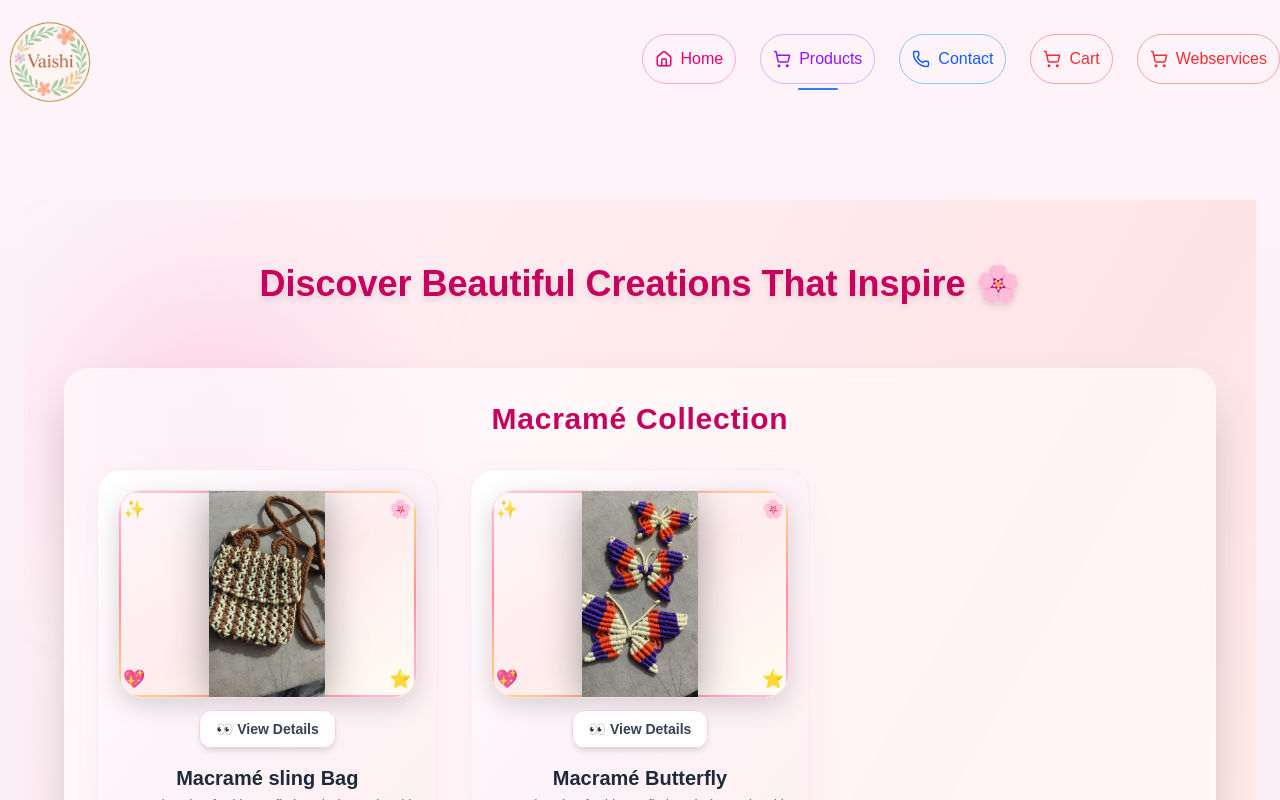
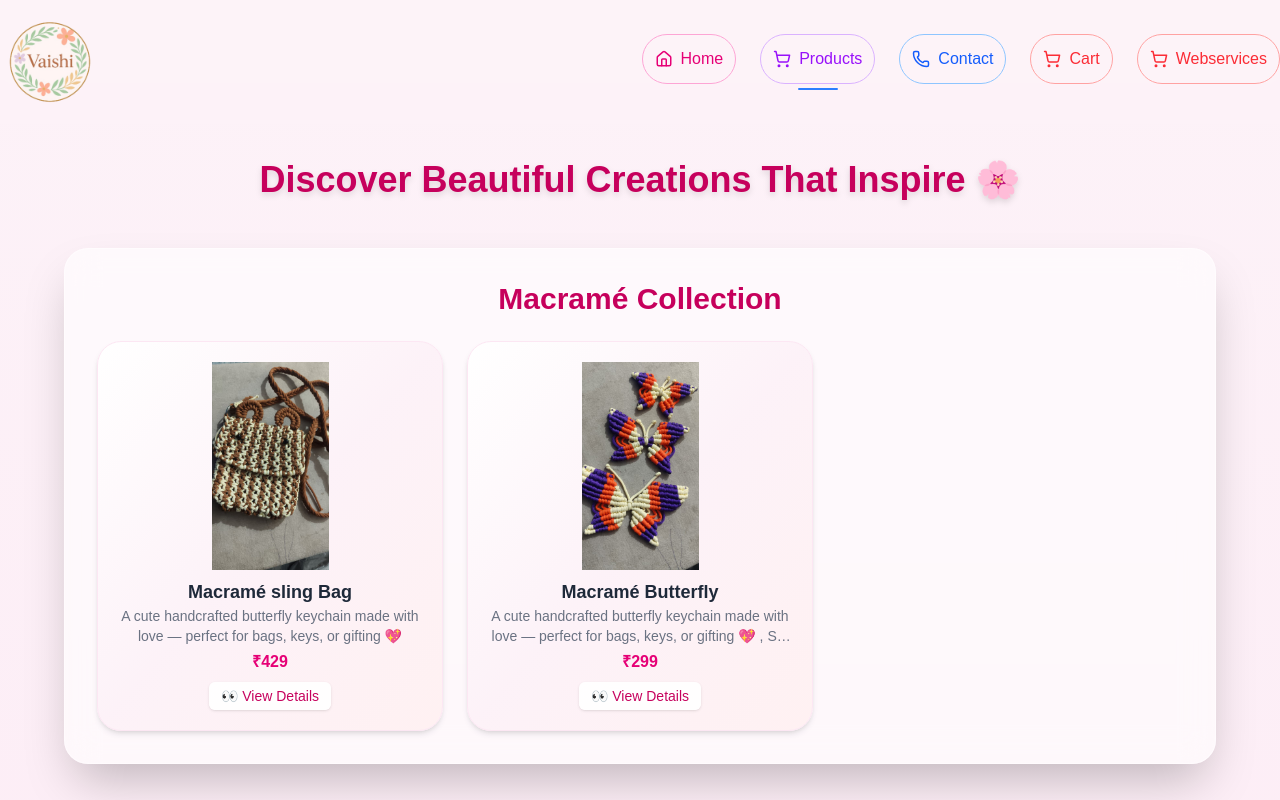
Before and after one commit to vaishnaviyadav25/business, a Next.js app: page /product in a window 1280 px wide. Shown: the top 800 px of the page. Built offline with nearby package versions, Linux system fonts and the light colour scheme.

Commit message:
Fix the layout issues

```diff
--- a/src/components/Productpage.tsx
+++ b/src/components/Productpage.tsx
@@ -31,10 +31,7 @@ const products: Product[] = [
     category: "Macramé",
     name: "Macramé sling Bag",
     price: 429,
-    images: [
-      "/Bag.jpeg",
-      "/bag1.jpeg",
-    ],
+    images: ["/Bag.jpeg", "/bag1.jpeg"],
     desc: "A cute handcrafted butterfly keychain made with love — perfect for bags, keys, or gifting 💖",
     material: "Premium cotton macramé thread",
     size: "10 cm x 6 cm",
@@ -45,10 +42,7 @@ const products: Product[] = [
     category: "Macramé",
     name: "Macramé Butterfly",
     price: 299,
-    images: [
-      "/Butterflies.jpeg",
-      "/Butterflies1.jpeg",
-    ],
+    images: ["/Butterflies.jpeg", "/Butterflies1.jpeg"],
     desc: "A cute handcrafted butterfly keychain made with love — perfect for bags, keys, or gifting 💖 , Set of 3 ",
     material: "Premium cotton macramé thread",
     size: "10 cm x 6 cm",
@@ -59,9 +53,7 @@ const products: Product[] = [
     category: "Beaded Art 🎨 ",
     name: "Colorful Beaded Keychain",
     price: 159,
-    images: [
-      "/Keychain.jpeg", // save your image in public folder as keychain.jpeg
-    ],
+    images: ["/Keychain.jpeg"],
     desc: "Vibrant handmade beaded keychain — a perfect accessory for bags, keys, or as a thoughtful gift.",
     material: "Durable high-quality beads and thread",
     size: "Free size",
@@ -72,9 +64,7 @@ const products: Product[] = [
     category: "Beaded Art 🎨 ",
     name: "Beaded Keychain",
     price: 159,
-    images: [
-      "/Key.jpeg", // make sure you save your image in public folder
-    ],
+    images: ["/Key.jpeg"],
     desc: "Handcrafted beaded keychain — colorful, durable, and perfect as a gift or accessory.",
     material: "High-quality beads and thread",
     size: "Free size",
@@ -85,9 +75,7 @@ const products: Product[] = [
     category: "Beaded Art 🎨 ",
     name: "Handmade Beaded Bracelet",
     price: 99,
-    images: [
-      "/bracelet.jpeg", // save your image in public folder as bracelet.jpeg
-    ],
+    images: ["/bracelet.jpeg"],
     desc: "Beautiful handmade beaded bracelet — perfect for daily wear or gifting to loved ones.",
     material: "High-quality beads with elastic thread",
     size: "Free size, stretches to fit most wrists",
@@ -115,14 +103,12 @@ const products: Product[] = [
     price: 99,
     images: [
       "https://5.imimg.com/data5/SELLER/Default/2023/10/356882773/RM/JT/RC/394432/whatsapp-image-2023-10-29-at-9-30-33-am-1000x1000.jpeg",
-
     ],
     desc: "Hand-made hair clip . Beautiful flowers and leaves -- lightweight  and elegant.(pack of 2)",
     material: "cotton cloth ",
     size: "Free size",
     care: "Dry clean only.",
   },
-
 ];
 
 export default function Productpage() {
@@ -151,15 +137,11 @@ export default function Productpage() {
   const categories = Array.from(new Set(products.map((p) => p.category)));
 
   return (
-    <div className="min-h-screen bg-gradient-to-b from-pink-50 to-pink-100 py-10 px-6 mt-10">
-      <div className="relative min-h-screen py-16 px-6 mt-10 overflow-hidden">
-        <div className="absolute inset-0 bg-gradient-to-br from-pink-50 via-rose-100 to-amber-50 animate-gradient-slow"></div>
-        <div className="absolute top-20 left-10 w-72 h-72 bg-pink-300/30 rounded-full blur-3xl"></div>
-        <div className="absolute bottom-10 right-10 w-80 h-80 bg-rose-400/20 rounded-full blur-3xl"></div>
-
+    <div className="min-h-screen bg-gradient-to-b from-pink-50 to-pink-100 py-10 px-4 sm:px-6">
+      <div className="relative min-h-screen py-10 overflow-hidden">
         <div className="relative z-10">
           <motion.h1
-            className="text-4xl font-extrabold text-center text-pink-700 mb-16 drop-shadow-md"
+            className="text-3xl sm:text-4xl font-extrabold text-center text-pink-700 mb-12 drop-shadow-md"
             initial={{ opacity: 0, y: -20 }}
             animate={{ opacity: 1, y: 0 }}
             transition={{ duration: 0.8 }}
@@ -170,17 +152,17 @@ export default function Productpage() {
           {categories.map((cat, i) => (
             <motion.div
               key={cat}
-              className="max-w-6xl mx-auto mb-20 bg-white/60 backdrop-blur-lg border border-white/40 shadow-2xl rounded-3xl p-8 hover:shadow-pink-200 transition-all duration-500"
+              className="max-w-6xl mx-auto mb-16 bg-white/60 backdrop-blur-lg border border-white/40 shadow-2xl rounded-3xl p-6 sm:p-8 transition-all duration-500"
               initial={{ opacity: 0, y: 50 }}
               whileInView={{ opacity: 1, y: 0 }}
               transition={{ duration: 0.8, delay: i * 0.2 }}
               viewport={{ once: true }}
             >
-              <h2 className="text-3xl font-semibold text-pink-700 mb-8 tracking-wide text-center">
+              <h2 className="text-2xl sm:text-3xl font-semibold text-pink-700 mb-6 text-center">
                 {cat} Collection
               </h2>
 
-              <div className="grid sm:grid-cols-2 md:grid-cols-3 gap-8">
+              <div className="grid grid-cols-2 sm:grid-cols-2 md:grid-cols-3 gap-4 sm:gap-6">
                 {products
                   .filter((p) => p.category === cat)
                   .map((product) => (
@@ -191,70 +173,32 @@ export default function Productpage() {
                         setActiveImage(0);
                         setQuantity(1);
                       }}
-                      className="group relative rounded-3xl bg-gradient-to-br from-white via-pink-50 to-rose-50
-             border border-pink-100 shadow-[0_8px_30px_rgb(249,168,212,0.15)]
-             hover:shadow-[0_8px_40px_rgb(244,114,182,0.3)] transition-all duration-500
-             cursor-pointer overflow-hidden flex flex-col items-center p-5"
+                      className="group relative rounded-3xl bg-gradient-to-br from-white via-pink-50 to-rose-50 border border-pink-100 shadow-md hover:shadow-lg transition-all duration-500 cursor-pointer overflow-hidden flex flex-col items-center p-3 sm:p-5"
                       whileHover={{ scale: 1.03 }}
                       whileTap={{ scale: 1.01 }}
                     >
-                      {/* Image Section */}
-                      {/* Image Section (Shiny 3D Version) */}
-                      <div
-                        className="
-    relative w-full h-52 overflow-hidden rounded-3xl
-    flex items-center justify-center
-    bg-gradient-to-br from-pink-50 via-rose-100 to-amber-50
-    shadow-[0_8px_25px_rgba(0,0,0,0.15)]
-    border border-pink-200/60
-    group-hover:shadow-[0_12px_40px_rgba(0,0,0,0.25)]
-    transition-all duration-500
-  "
-                      >
-                        {/* Soft glow overlay */}
-                        <div className="absolute inset-0 bg-white/30 pointer-events-none" />
-
-                        {/* Corner Emojis */}
-                        <div className="absolute top-1 left-1 text-lg">✨</div>
-                        <div className="absolute top-1 right-1 text-lg">🌸</div>
-                        <div className="absolute bottom-1 left-1 text-lg">💖</div>
-                        <div className="absolute bottom-1 right-1 text-lg">⭐</div>
-
-                        {/* Gradient borders */}
-                        <div className="absolute top-0 left-0 w-full h-[2px] bg-gradient-to-r from-pink-300 via-rose-400 to-amber-300 opacity-70"></div>
-                        <div className="absolute bottom-0 left-0 w-full h-[2px] bg-gradient-to-r from-amber-300 via-rose-400 to-pink-300 opacity-70"></div>
-                        <div className="absolute top-0 left-0 h-full w-[2px] bg-gradient-to-b from-pink-300 via-rose-400 to-amber-300 opacity-70"></div>
-                        <div className="absolute top-0 right-0 h-full w-[2px] bg-gradient-to-b from-amber-300 via-rose-400 to-pink-300 opacity-70"></div>
-
-                        {/* Shine animation */}
-                        <div
-                          className="
-      absolute -top-10 left-0 w-full h-16
-      bg-white/40 blur-xl opacity-60 rounded-full
-      animate-pulse
-    "
-                        />
-
-                        {/* Product Image */}
+                      <div className="relative w-full h-28 sm:h-52 flex items-center justify-center">
                         <MotionImage
                           src={product.images[0]}
                           alt={product.name}
                           width={400}
                           height={400}
-                          className="
-      w-full h-full object-contain
-      transition-transform duration-700
-      group-hover:scale-110
-      drop-shadow-[0_6px_20px_rgba(0,0,0,0.35)]
-    "
+                          className="w-full h-full object-contain"
                         />
+                      </div>
 
-                                         </div>
+                      <h3 className="mt-2 text-sm sm:text-lg font-semibold text-gray-800 text-center truncate">
+                        {product.name}
+                      </h3>
+                      <p className="text-xs sm:text-sm text-gray-500 line-clamp-2 text-center">
+                        {product.desc}
+                      </p>
+                      <p className="mt-1 text-pink-600 font-bold text-center">
+                        ₹{product.price}
+                      </p>
+
                       <button
-  className="mt-3 bg-white/90 backdrop-blur-md
-  px-4 py-2 rounded-xl shadow-md border border-pink-200
-  text-gray-700 font-semibold text-sm
-  hover:shadow-lg hover:scale-105 transition-all duration-300"
+                        className="mt-2 bg-white/90 backdrop-blur-md px-3 py-1 rounded-md text-xs sm:text-sm text-pink-700 shadow-sm hover:shadow-md transition-all duration-300"
                         onClick={() => {
                           setSelectedProduct(product);
                           setActiveImage(0);
@@ -263,24 +207,7 @@ export default function Productpage() {
                       >
                         👀 View Details
                       </button>
-
-
-
-                      {/* Product Details */}
-                      <div className="w-full text-center mt-4 space-y-1">
-                        <h2 className="text-lg sm:text-xl font-semibold text-gray-800 group-hover:text-pink-700 transition-colors">
-                          {product.name}
-                        </h2>
-                        <p className="text-sm text-gray-500 line-clamp-2 leading-snug">
-                          {product.desc}
-                        </p>
-                        <p className="text-xl font-bold text-pink-600 mt-2">₹{product.price}</p>
-                      </div>
-
-                      {/* Decorative glow */}
-                      <div className="absolute -bottom-10 -right-10 w-40 h-40 bg-pink-200/40 rounded-full blur-3xl opacity-0 group-hover:opacity-100 transition-all duration-700"></div>
                     </motion.div>
-
                   ))}
               </div>
             </motion.div>
@@ -288,7 +215,7 @@ export default function Productpage() {
         </div>
       </div>
 
-      {/* Modal */}
+      {/* Modal remains same as your desktop layout */}
       <AnimatePresence>
         {selectedProduct && (
           <motion.div
@@ -302,7 +229,7 @@ export default function Productpage() {
               initial={{ scale: 0.9, opacity: 0 }}
               animate={{ scale: 1, opacity: 1 }}
               exit={{ scale: 0.9, opacity: 0 }}
-              transition={{ type: 'spring', damping: 20, stiffness: 120 }}
+              transition={{ type: "spring", damping: 20, stiffness: 120 }}
             >
               {/* Close button */}
               <button
@@ -312,6 +239,7 @@ export default function Productpage() {
                 ×
               </button>
 
+              {/* Modal content remains the same */}
               <div className="flex flex-col md:flex-row gap-8 md:gap-10">
                 <div className="flex-1">
                   <motion.div
@@ -319,70 +247,16 @@ export default function Productpage() {
                     initial={{ opacity: 0, scale: 0.95, y: 10 }}
                     animate={{ opacity: 1, scale: 1, y: 0 }}
                     transition={{ duration: 0.35 }}
-                    className="
-    relative
-    rounded-3xl
-    overflow-hidden
-    w-full
-    h-80
-    flex
-    items-center
-    justify-center
-
-    bg-gradient-to-br from-pink-50 via-rose-100 to-amber-50
-    shadow-[0_12px_40px_rgba(0,0,0,0.18)]
-    border border-pink-200/60
-
-    hover:shadow-[0_20px_55px_rgba(0,0,0,0.28)]
-    hover:scale-[1.02]
-    transition-all duration-500
-  "
+                    className="relative rounded-3xl overflow-hidden w-full h-80 flex items-center justify-center bg-gradient-to-br from-pink-50 via-rose-100 to-amber-50 shadow-[0_12px_40px_rgba(0,0,0,0.18)] border border-pink-200/60 hover:shadow-[0_20px_55px_rgba(0,0,0,0.28)] hover:scale-[1.02] transition-all duration-500"
                   >
-                    {/* Soft inner glow ring */}
-                    <div
-                      className="
-      absolute inset-0 pointer-events-none
-      bg-gradient-to-br from-white/40 via-transparent to-transparent
-    "
-                    />
-
-                    {/* Shiny emoji corner accents */}
-                    <div className="absolute top-2 left-2 text-xl">✨</div>
-                    <div className="absolute top-2 right-2 text-xl">🌸</div>
-                    <div className="absolute bottom-2 left-2 text-xl">💖</div>
-                    <div className="absolute bottom-2 right-2 text-xl">⭐</div>
-
-                    {/* Decorative glowing lines */}
-                    <div className="absolute top-0 left-0 w-full h-[2px] bg-gradient-to-r from-pink-300 via-rose-400 to-amber-300 opacity-70"></div>
-                    <div className="absolute bottom-0 left-0 w-full h-[2px] bg-gradient-to-r from-amber-300 via-rose-400 to-pink-300 opacity-70"></div>
-                    <div className="absolute top-0 left-0 h-full w-[2px] bg-gradient-to-b from-pink-300 via-rose-400 to-amber-300 opacity-70"></div>
-                    <div className="absolute top-0 right-0 h-full w-[2px] bg-gradient-to-b from-amber-300 via-rose-400 to-pink-300 opacity-70"></div>
-
-                    {/* Shine overlay */}
-                    <div
-                      className="
-      absolute -top-10 left-0 w-full h-24
-      bg-white/40
-      blur-xl
-      opacity-60
-      rounded-full
-      animate-pulse
-    "
-                    />
-
                     <Image
                       src={selectedProduct.images[activeImage]}
                       alt={selectedProduct.name}
                       width={500}
                       height={500}
-                      className="object-contain max-h-full max-w-full
-      drop-shadow-[0_8px_20px_rgba(0,0,0,0.35)]
-    "
+                      className="object-contain max-h-full max-w-full drop-shadow-[0_8px_20px_rgba(0,0,0,0.35)]"
                     />
-
                   </motion.div>
-
-
 
                   <div className="flex justify-center mt-4 gap-3 flex-wrap">
                     {selectedProduct.images.map((img, i) => (
@@ -393,7 +267,8 @@ export default function Productpage() {
                         width={100}
                         height={100}
                         onClick={() => setActiveImage(i)}
-                        className={`w-16 h-16 object-cover rounded-xl cursor-pointer transition-all duration-300 border-2 ${activeImage === i
+                        className={`w-16 h-16 object-cover rounded-xl cursor-pointer transition-all duration-300 border-2 ${
+                          activeImage === i
                             ? "border-pink-500 scale-110 shadow-md"
                             : "border-transparent opacity-70 hover:opacity-100"
                         }`}
```
Also changed, not shown: src/components/Orderpage.tsx (+18 -10 lines), src/components/Webservices.tsx (+28 -26 lines). Lines whose indentation alone changed are shown as unchanged.
